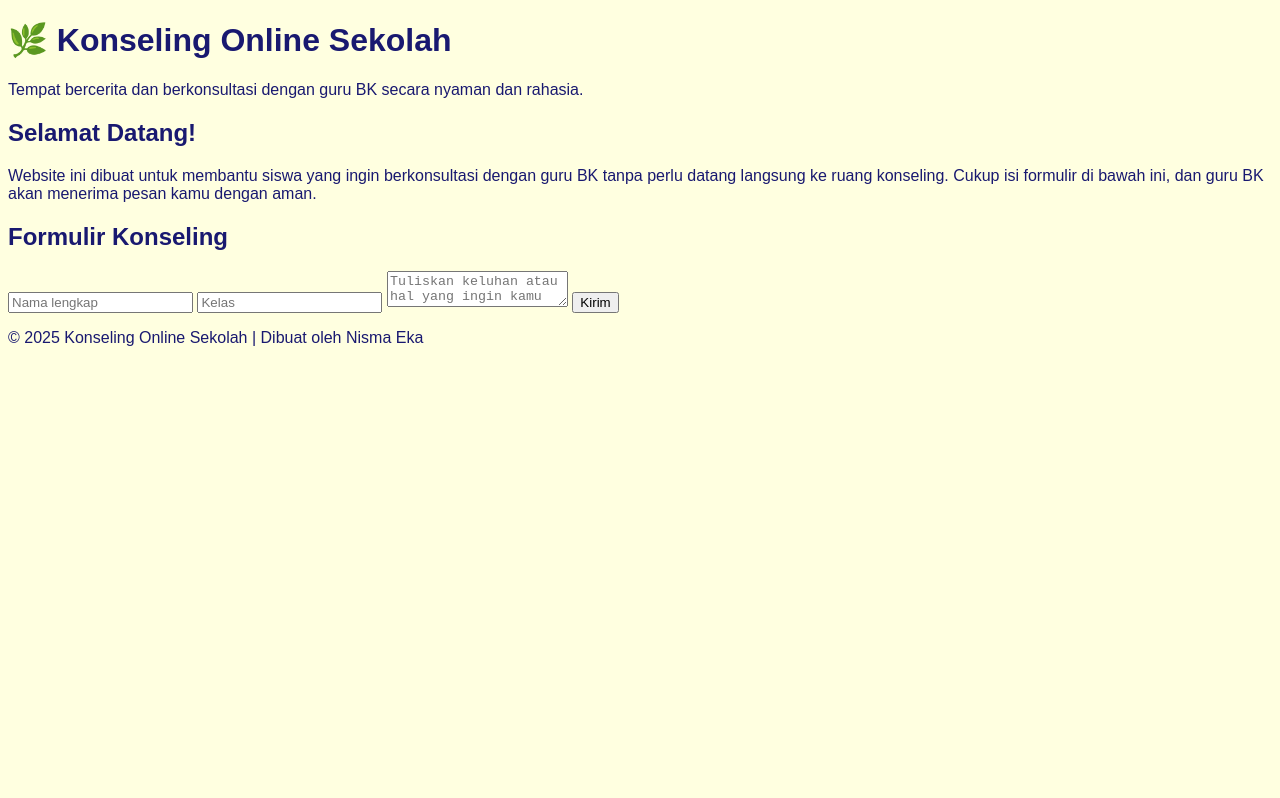
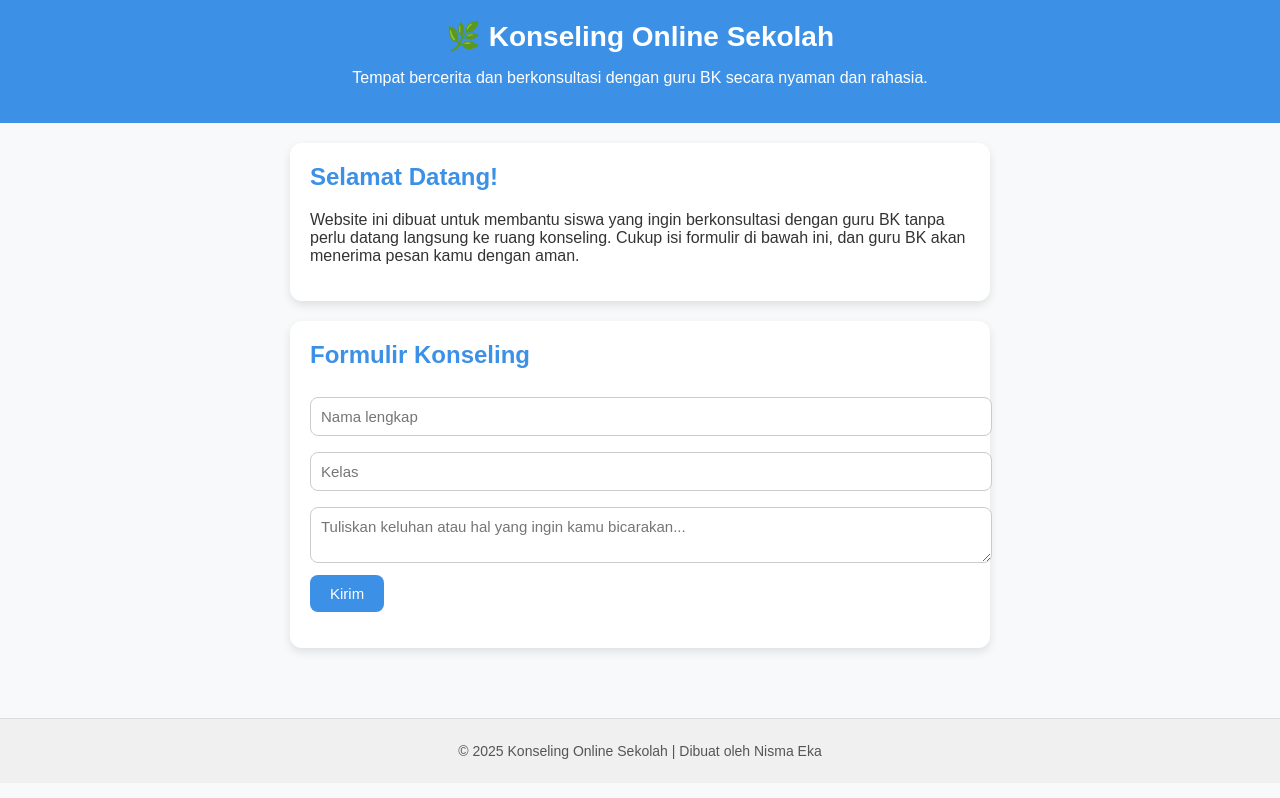
Before and after one commit to nismaekaanindita/nismaeka, a plain HTML site: page index .html in a window 1280 px wide. Drawn offline with Linux system fonts and the light colour scheme.

Commit message:
tambah file style .css

```diff
--- a/style.css
+++ b/style.css
@@ -1,24 +1,72 @@
 body {
-    background-color:#FFFFE0; /*warna kuning cerah */
-    font-family:Arial, sans-serif; /*jenis huruf yang bersih dan mudah dibaca */
-    color: #191970; /* Warna teks utama (biru gelap) */
+  font-family: "Poppins", sans-serif;
+  margin: 0;
+  padding: 0;
+  background-color: #f7f9fb;
+  color: #333;
 }
 
-.kartu profil {
-    width:300px;
-    margin:50px auto; /* 50px jarak atas /bawah,auto menengahkan kiri/kanan */
-    padding: 20px;
-    background-color:white;
-    border-radius: 15px; /* Membuat sudut menjadi melengkung */
-    box-shadow: 0 4px 8px rgba(0,0,0,0,1); /* Efek bayangan */
+header {
+  background-color: #3c91e6;
+  color: white;
+  text-align: center;
+  padding: 20px;
 }
-|
 
-.kartu-profil img {
-    width:150px;
-    border-radius: 50%; /* Trik untuk membuat gambar persegi menjadi lingkaran sempurna */
+header h1 {
+  margin: 0;
+  font-size: 28px;
 }
-.kartu-profil {
-    /*... (kode dari slide sebelumnya) ...*/
-    text-alighn: center; /* Menengahkan semua teks di dalam kartu */
+
+main {
+  padding: 20px;
+  max-width: 700px;
+  margin: auto;
 }
+
+.intro, .form-section {
+  background: white;
+  border-radius: 12px;
+  box-shadow: 0 4px 10px rgba(0,0,0,0.1);
+  padding: 20px;
+  margin-bottom: 20px;
+}
+
+h2 {
+  color: #3c91e6;
+  margin-top: 0;
+}
+
+input, textarea {
+  width: 100%;
+  padding: 10px;
+  margin: 8px 0;
+  border: 1px solid #ccc;
+  border-radius: 8px;
+  font-size: 15px;
+  font-family: inherit;
+}
+
+button {
+  background-color: #3c91e6;
+  color: white;
+  border: none;
+  padding: 10px 20px;
+  border-radius: 8px;
+  cursor: pointer;
+  font-size: 15px;
+}
+
+button:hover {
+  background-color: #2f7ed8;
+}
+
+footer {
+  text-align: center;
+  padding: 10px;
+  background: #f0f0f0;
+  color: #555;
+  margin-top: 30px;
+  font-size: 14px;
+  border-top: 1px solid #ddd;
+}
```
